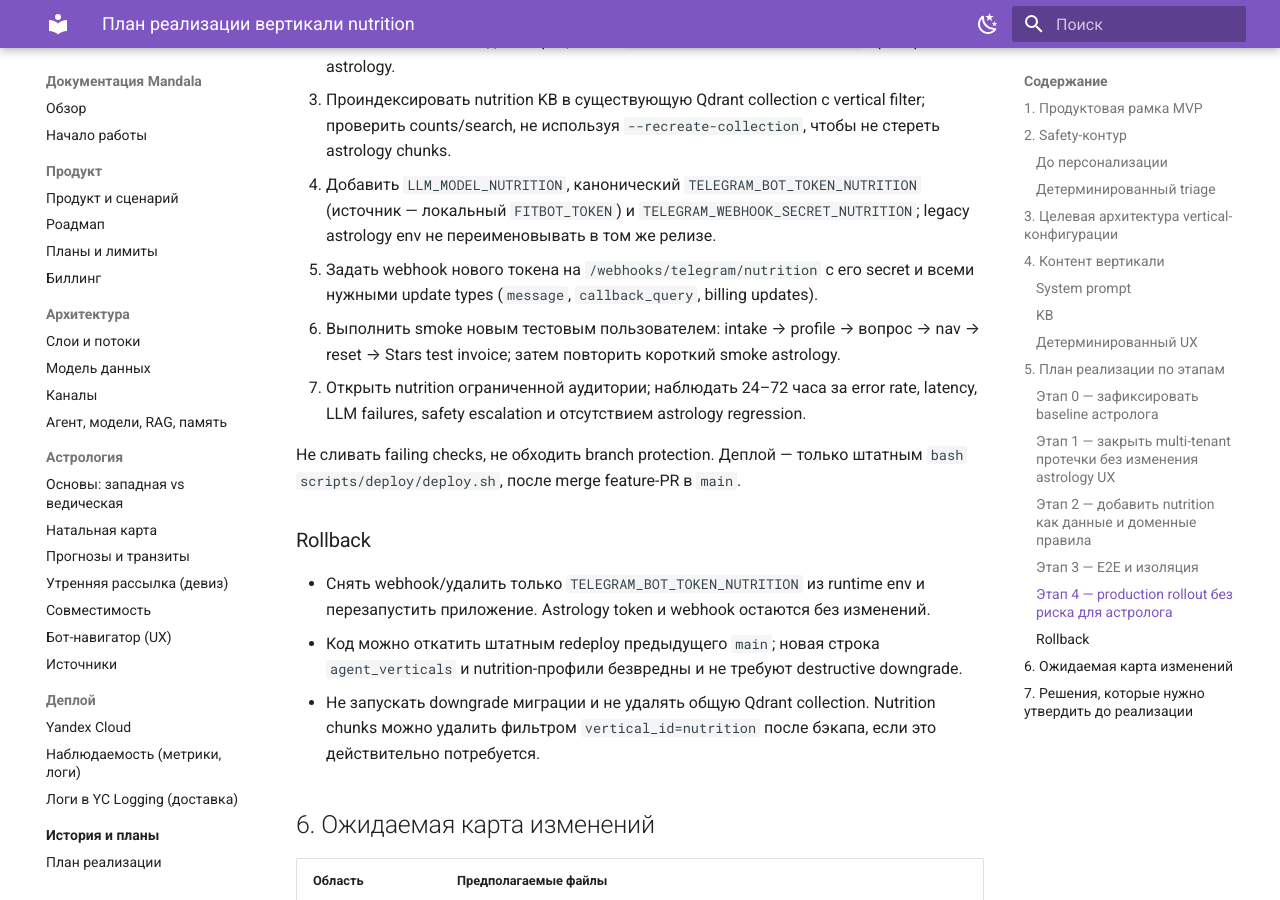
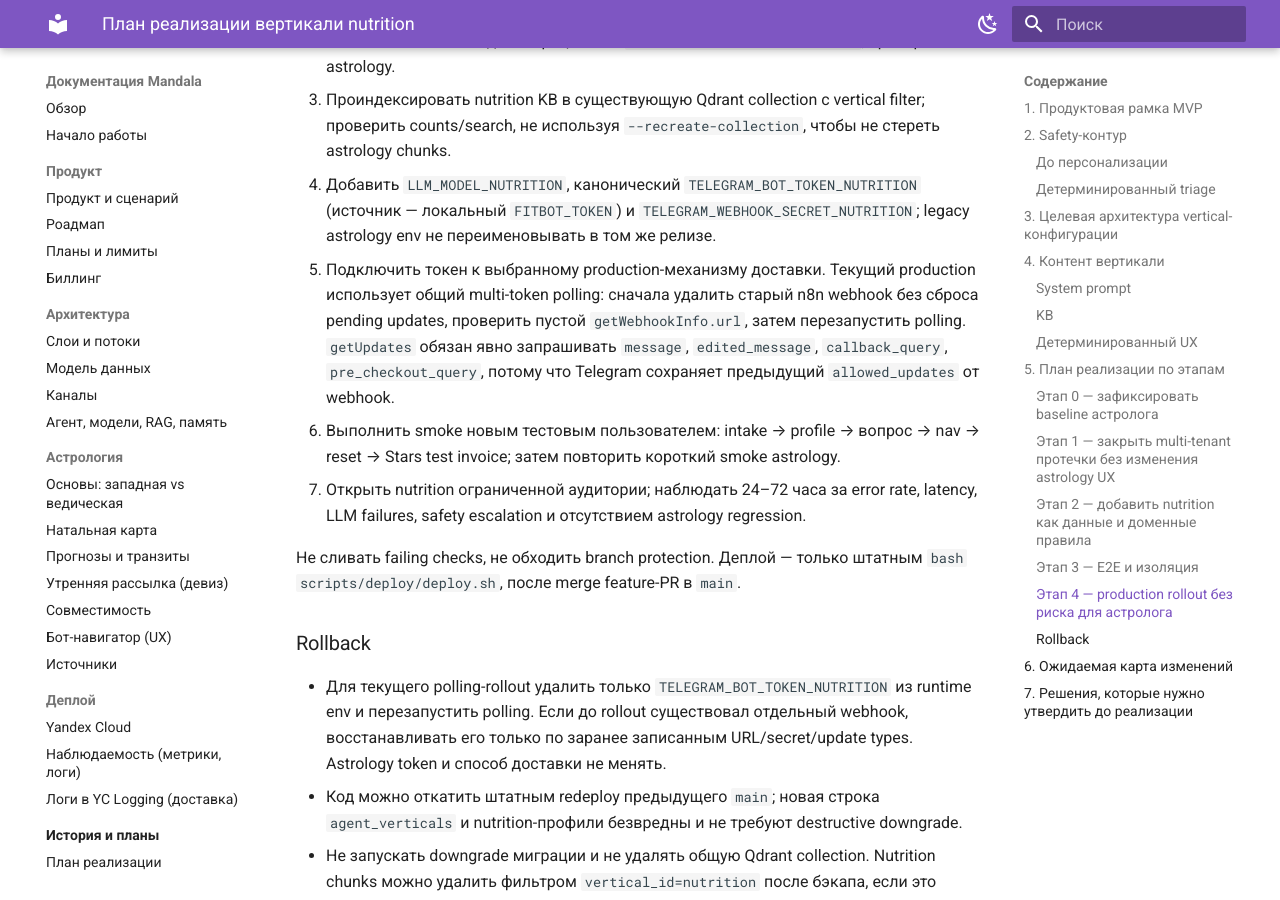
Before and after one commit to pandanax/mandala-api, an MkDocs documentation site: the page built from docs/nutrition-bot/02-implementation-plan.md, in a window 1280 px wide and 900 px high, scrolled down 6435 px. Built offline with MkDocs 1.6.1 and Material for MkDocs 9.7.7, drawn with Linux system fonts in a browser that asks for light colours.

Commit message:
docs: add Telegram polling cutover runbook

```diff
--- a/docs/nutrition-bot/02-implementation-plan.md
+++ b/docs/nutrition-bot/02-implementation-plan.md
@@ -221,8 +221,11 @@
 4. Добавить `LLM_MODEL_NUTRITION`, канонический `TELEGRAM_BOT_TOKEN_NUTRITION` (источник —
    локальный `FITBOT_TOKEN`) и
    `TELEGRAM_WEBHOOK_SECRET_NUTRITION`; legacy astrology env не переименовывать в том же релизе.
-5. Задать webhook нового токена на `/webhooks/telegram/nutrition` с его secret и всеми нужными
-   update types (`message`, `callback_query`, billing updates).
+5. Подключить токен к выбранному production-механизму доставки. Текущий production использует
+   общий multi-token polling: сначала удалить старый n8n webhook без сброса pending updates,
+   проверить пустой `getWebhookInfo.url`, затем перезапустить polling. `getUpdates` обязан явно
+   запрашивать `message`, `edited_message`, `callback_query`, `pre_checkout_query`, потому что
+   Telegram сохраняет предыдущий `allowed_updates` от webhook.
 6. Выполнить smoke новым тестовым пользователем: intake → profile → вопрос → nav → reset → Stars
    test invoice; затем повторить короткий smoke astrology.
 7. Открыть nutrition ограниченной аудитории; наблюдать 24–72 часа за error rate, latency,
@@ -233,8 +236,9 @@
 
 ### Rollback
 
-- Снять webhook/удалить только `TELEGRAM_BOT_TOKEN_NUTRITION` из runtime env и перезапустить
-  приложение. Astrology token и webhook остаются без изменений.
+- Для текущего polling-rollout удалить только `TELEGRAM_BOT_TOKEN_NUTRITION` из runtime env и
+  перезапустить polling. Если до rollout существовал отдельный webhook, восстанавливать его только
+  по заранее записанным URL/secret/update types. Astrology token и способ доставки не менять.
 - Код можно откатить штатным redeploy предыдущего `main`; новая строка `agent_verticals` и
   nutrition-профили безвредны и не требуют destructive downgrade.
 - Не запускать downgrade миграции и не удалять общую Qdrant collection. Nutrition chunks можно
```
Also changed, not shown: AGENTS.md (+6 -0 lines), docs/nutrition-bot/README.md (+15 -0 lines), scripts/deploy/README.md (+35 -11 lines).
